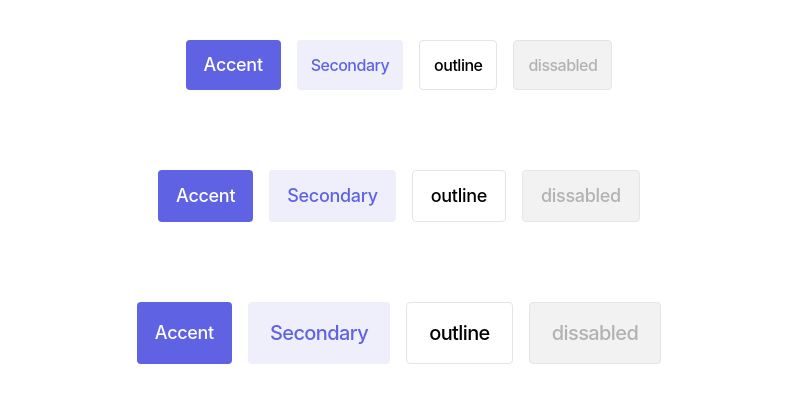
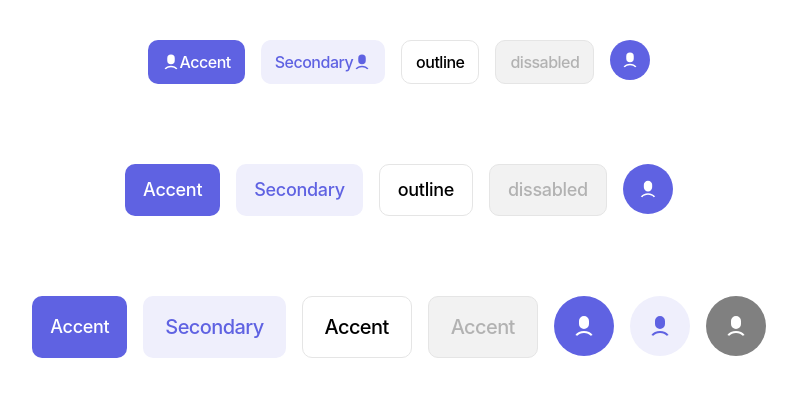
Before and after one commit to mirkobozzetto/NextJS-SandBox, a Next.js app in the folder front-end/: page / in a window 1280 px wide. Shown: the top 402 px of the page, without its empty margins (241-1038 px from the left). Built offline with nearby package versions, Linux system fonts and the light colour scheme.

Commit message:
config icones ok

```diff
--- a/front-end/src/pages/index.tsx
+++ b/front-end/src/pages/index.tsx
@@ -2,6 +2,7 @@ import Head from "next/head";
 import { Seo } from "@/ui/component/Seo";
 import { Typography } from "@/ui/design-system/typography/Typography";
 import { Button } from "@/ui/design-system/button/Button";
+import { RiUser6Fill } from "react-icons/ri";
 
 export default function Home() {
   return (
@@ -12,8 +13,10 @@ export default function Home() {
       />
 
       <div className="flex justify-center gap-4 p-10 ">
-        <Button>Accent</Button>
-        <Button size="small" variant="secondary">
+        <Button size="small" icon={{ icon: RiUser6Fill }} iconPosition="left">
+          Accent
+        </Button>
+        <Button size="small" icon={{ icon: RiUser6Fill }} variant="secondary">
           Secondary
         </Button>
         <Button size="small" variant="outline">
@@ -22,6 +25,7 @@ export default function Home() {
         <Button size="small" variant="disabled" disabled>
           dissabled
         </Button>
+        <Button size="small" variant="ico" icon={{ icon: RiUser6Fill }} />
       </div>
 
       <div className="flex justify-center gap-4 p-10 ">
@@ -31,6 +35,7 @@ export default function Home() {
         <Button variant="disabled" disabled>
           dissabled
         </Button>
+        <Button variant="ico" icon={{ icon: RiUser6Fill }} />
       </div>
 
       <div className="flex justify-center gap-4 p-10 ">
@@ -39,14 +44,31 @@ export default function Home() {
           Secondary
         </Button>
         <Button size="large" variant="outline">
-          outline
+          Accent
         </Button>
         <Button size="large" variant="disabled" disabled>
-          dissabled
+          Accent
         </Button>
+        <Button
+          size="large"
+          variant="ico"
+          icon={{ icon: RiUser6Fill }}
+          iconTheme="accent"
+        />
+        <Button
+          size="large"
+          variant="ico"
+          icon={{ icon: RiUser6Fill }}
+          iconTheme="secondary"
+        />
+        <Button
+          size="large"
+          variant="ico"
+          icon={{ icon: RiUser6Fill }}
+          iconTheme="gray"
+        />
       </div>
 
-      {/* 777 - Jackpot Man - 777 */}
       {/* <div className="space-y-5">
         <Typography theme="primary" variant="h1" component="div">
           Hello World
--- /dev/null
+++ b/front-end/src/types/IconProps.tsx
@@ -0,0 +1,3 @@
+export interface IconProps {
+  icon: React.ElementType;
+}
--- a/front-end/src/ui/design-system/button/Button.tsx
+++ b/front-end/src/ui/design-system/button/Button.tsx
@@ -1,10 +1,11 @@
+import { IconProps } from "@/types/IconProps";
 import clsx from "clsx";
 
 interface Props {
   size?: "small" | "medium" | "large";
   variant?: "accent" | "primary" | "secondary" | "outline" | "disabled" | "ico";
-  icon?: any;
-  inconTheme?: "accent" | "secondary" | "gray";
+  icon?: IconProps;
+  iconTheme?: "accent" | "secondary" | "gray";
   iconPosition?: "left" | "right";
   disabled?: boolean;
   isLoading?: boolean;
@@ -15,7 +16,7 @@ export const Button = ({
   size = "medium",
   variant = "accent",
   icon,
-  inconTheme = "accent",
+  iconTheme = "accent",
   iconPosition = "right",
   disabled,
   isLoading,
@@ -42,19 +43,45 @@ export const Button = ({
         "bg-gray-400 border border-gray-500 text-gray-600 rounded cursor-not-allowed";
       break;
     case "ico":
-      variantStyles = "";
+      if (iconTheme === "accent") {
+        // Default
+        variantStyles =
+          "bg-primary hover:bg-primary-400 text-white rounded-full";
+      }
+      if (iconTheme === "secondary") {
+        variantStyles =
+          "bg-primary-200 hover:bg-primary-300/50 text-primary rounded-full";
+      }
+      if (iconTheme === "gray") {
+        variantStyles = "bg-gray-700 hover:bg-gray-600 text-white rounded-full";
+      }
       break;
   }
 
   switch (size) {
     case "small":
-      sizeStyles = "text-caption3 font-medium px-[14px] py-[12px]";
+      sizeStyles = `text-caption3 font-medium ${
+        variant === "ico"
+          ? "flex items-center justify-center w-[40px] h-[40px]"
+          : "px-[14px] py-[12px]"
+      } `;
+      icoSize = 18;
       break;
     case "medium": // Default
-      sizeStyles = "text-caption2 font-medium px-[18px] py-[15px]";
+      sizeStyles = `text-caption2 font-medium ${
+        variant === "ico"
+          ? "flex items-center justify-center w-[50px] h-[50px]"
+          : "px-[18px] py-[15px]"
+      }  `;
+      icoSize = 20;
       break;
     case "large":
-      sizeStyles = "text-caption1 font-medium px-[22px] py-[18px]";
+      sizeStyles = `text-caption1 font-medium  ${
+        variant === "ico"
+          ? "flex items-center justify-center w-[60px] h-[60px]"
+          : "px-[22px] py-[18px]"
+      }  `;
+      icoSize = 24;
       break;
   }
 
@@ -62,11 +89,19 @@ export const Button = ({
     <>
       <button
         type="button"
-        className={clsx(variantStyles, sizeStyles, icoSize, "")}
+        className={clsx(variantStyles, sizeStyles, icoSize)}
         onClick={() => console.log("click")}
         disabled={disabled}
       >
-        {children}
+        {icon && variant === "ico" ? (
+          <icon.icon size={icoSize} />
+        ) : (
+          <div className="{clsx{icon && flex items-center gap-1}}">
+            {icon && iconPosition === "left" && <icon.icon size={icoSize} />}
+            {children}
+            {icon && iconPosition === "right" && <icon.icon size={icoSize} />}
+          </div>
+        )}
       </button>
     </>
   );
--- a/front-end/tailwind.config.js
+++ b/front-end/tailwind.config.js
@@ -27,7 +27,6 @@ module.exports = {
         DEFAULT: "#1d1d1d",
       },
     },
-
     fontSize: {
       "8xl": [
         "120px",
@@ -150,6 +149,10 @@ module.exports = {
         },
       ],
     },
+    borderRadius: {
+      DEFAULT: "10px",
+      full: "9999px",
+    },
     extend: {},
   },
   plugins: [],
```
